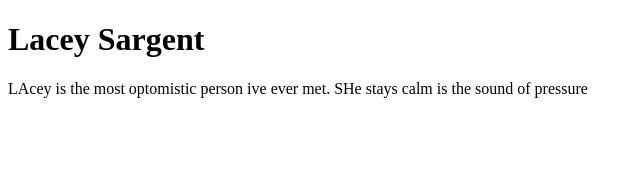
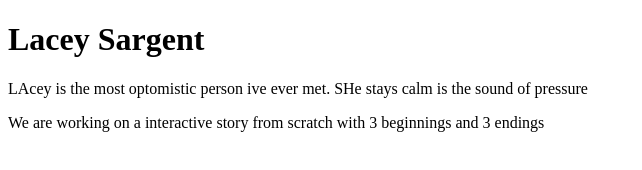
Before and after one commit to illfigureMcCay/Practice-assignment, a plain HTML site: page Index.html in a window 1280 px wide. Shown: the whole page, without its empty margins (0-642 px from the left). Drawn offline with Linux system fonts and the light colour scheme.

Commit message:
We are working on a interactive story from scratch with 3 beginnings and 3 endings

```diff
--- a/Index.html
+++ b/Index.html
@@ -9,5 +9,6 @@
 <body>
     <h1>Lacey Sargent</h1>
     <p>LAcey is the most optomistic person ive ever met. SHe stays calm is the sound of pressure</p>
+    <p>We are working on a interactive story from scratch with 3 beginnings and 3 endings</p>
 </body>
 </html>
```
